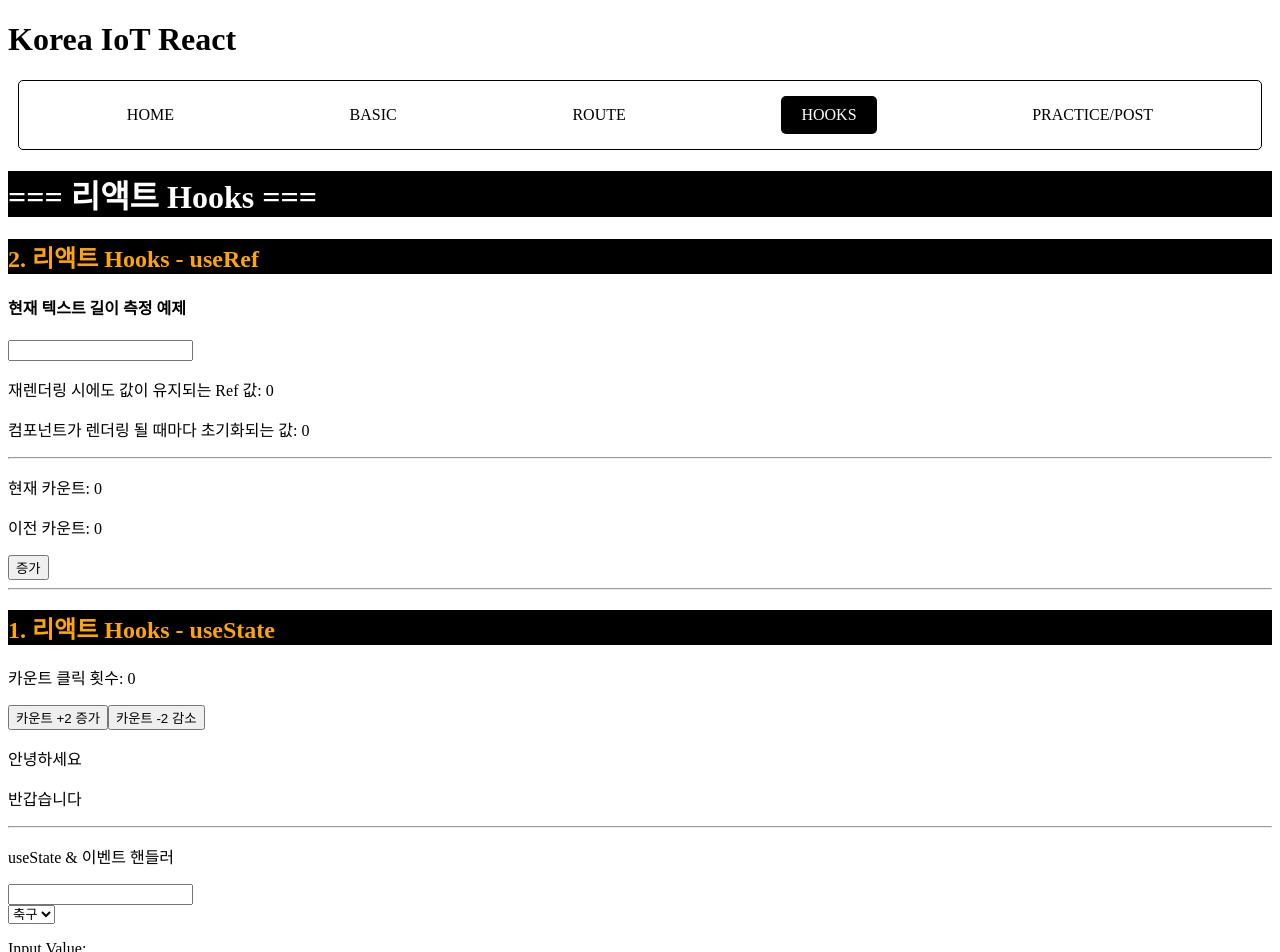
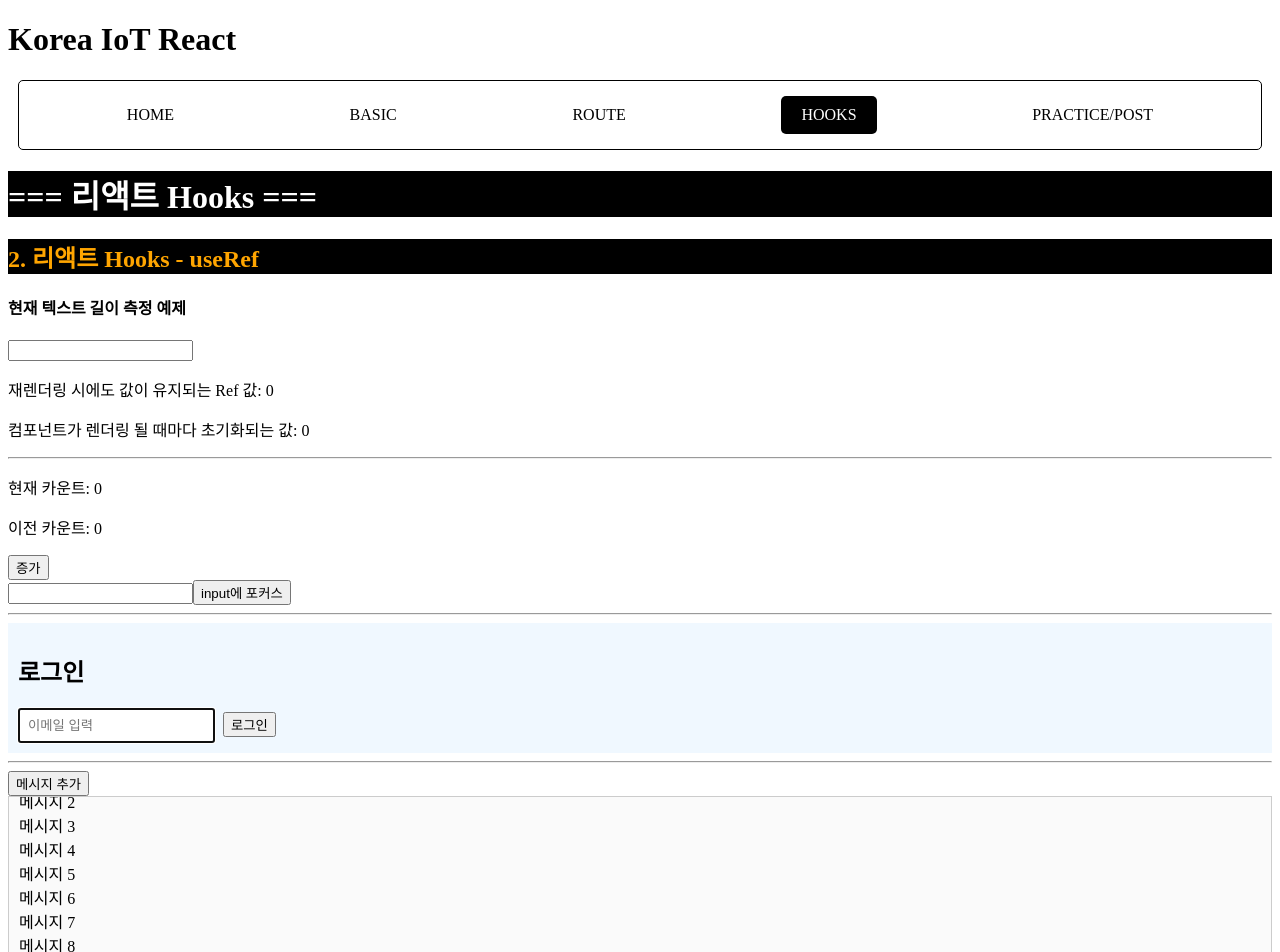
Before and after one commit to devgiants75/k_iot_frontend, a React (Vite) app in the folder f-iot-react/: page /hooks in a window 1280 px wide. Shown: the top 952 px of the page. Built offline with nearby package versions, Linux system fonts and the light colour scheme.

Commit message:
20251104 React Hooks useRef

```diff
--- /dev/null
+++ b/f-iot-react/src/pages/c_hooks/b_useRef/Practice01.tsx
@@ -0,0 +1,34 @@
+import React, { useEffect, useRef } from "react";
+
+//! 예제1) 포커스 제어 (input 자동 포커스)
+// : 회원가입, 로그인, 검색창에서 "렌더링 후' 포커스 주기
+
+function Practice01() {
+  //^ === Hooks === //
+  const inputRef = useRef<HTMLInputElement>(null);
+
+  //? 처음 렌더링 될 때 콜백함수의 기능을 딱 한 번만 실행
+  useEffect(() => {
+    inputRef.current?.focus();
+  }, []);
+
+  //^ === Event Handler === //
+  const handleLogin = () => {
+    alert(`입력한 이메일: ${inputRef.current?.value}`);
+  }
+
+  return (
+    <div style={{ backgroundColor: "#f0f8ff", padding: "10px" }}>
+      <h2>로그인</h2>
+      <input
+        type="email"
+        placeholder="이메일 입력"
+        ref={inputRef}
+        style={{ padding: "8px", marginRight: "8px" }}
+      />
+      <button onClick={handleLogin}>로그인</button>
+    </div>
+  );
+}
+
+export default Practice01;
--- /dev/null
+++ b/f-iot-react/src/pages/c_hooks/b_useRef/Practice02.tsx
@@ -0,0 +1,56 @@
+import React, { useEffect, useRef, useState } from 'react'
+
+//! 예제2) DOM 요소 제어 (스크롤 이동)
+
+function Practice02() {
+  //^ === Hooks === //
+  const [messages, setMessages] = useState<string[]>([
+    "메시지 1",
+    "메시지 2",
+    "메시지 3",
+    "메시지 4",
+    "메시지 5",
+    "메시지 6",
+    "메시지 7",
+    "메시지 8",
+  ]);
+
+  const messageEndRef = useRef<HTMLDivElement>(null);
+
+  // const messages = Array.from({ length: 15 }, (_, i) => `메시지 ${i + 1}`);
+
+  //? messages 값이 갱신될 때마다 콜백 함수 실행
+  useEffect(() => {
+    // behavior 속성: 이동 효과를 설정
+    // block 속성: 스크롤 맞춤 설정 (end: 하단 맞춤, center: 중앙 맞춤)
+    messageEndRef.current?.scrollIntoView({ behavior: 'smooth', block: 'center' })
+  }, [messages]);
+
+  // 메시지 1 ~ 메시지 15의 유사 배열을 실제 배열로 변환
+
+  const handleAddMessage = () => {
+    const newMessage = `메시지 ${messages.length + 1}`;
+    setMessages(prev => [...prev, newMessage]);
+  }
+
+  return (
+    <>
+      <button onClick={handleAddMessage}>메시지 추가</button>
+      <div
+        style={{
+          backgroundColor: '#fafafa',
+          padding: '10px',
+          border: '1px solid #ccc',
+          // 콘텐츠가 지정된 영역을 넘어설 때에만 스크롤바를 자동으로 생성
+          overflowY: 'auto',
+          height: '150px'
+        }}
+      >
+        {messages.map(msg => <div key={msg}>{msg}</div>)}
+        <div ref={messageEndRef} />
+      </div>
+    </>
+  )
+}
+
+export default Practice02
--- a/f-iot-react/src/pages/c_hooks/b_useRef/Ref02.tsx
+++ b/f-iot-react/src/pages/c_hooks/b_useRef/Ref02.tsx
@@ -27,12 +27,24 @@
     });
   }
 
+  const handleButtonFocus = () => {
+    // current 속성값에 요소의 참조값이 담겨져 있음
+    if (inputRef.current) { // useRef와 연결된 DOM 요소가 있다면
+      inputRef.current.focus();
+    }
+  }
+
   return (
     <div>
       {/* //@ 이전 상태 기억 */}
       <p>현재 카운트: {count}</p>
       <p>이전 카운트: {prevCountRef.current}</p>
       <button onClick={increment}>증가</button>
+
+      <br />
+      {/* //@ DOM 요소 참조 - 직접 조작: ref 속성에 요소의 참조값을 등록 */}
+      <input type="text" ref={inputRef} />
+      <button onClick={handleButtonFocus}>input에 포커스</button>
     </div>
   )
 }
--- a/f-iot-react/src/pages/c_hooks/index.tsx
+++ b/f-iot-react/src/pages/c_hooks/index.tsx
@@ -8,6 +8,8 @@
 import State06_Child from './a_useState/State06_Child'
 import Ref01 from './b_useRef/Ref01'
 import Ref02 from './b_useRef/Ref02'
+import Practice01 from './b_useRef/Practice01'
+import Practice02 from './b_useRef/Practice02'
 
 const h2Style = {
   backgroundColor: 'black',
@@ -23,6 +25,8 @@
       <h2 style={h2Style}>2. 리액트 Hooks - useRef</h2>
       <Ref01 /> <hr />
       <Ref02 /> <hr />
+      <Practice01 /> <hr />
+      <Practice02 /> <hr />
 
       <h2 style={h2Style}>1. 리액트 Hooks - useState</h2>
       <State01 /> <hr />
```
